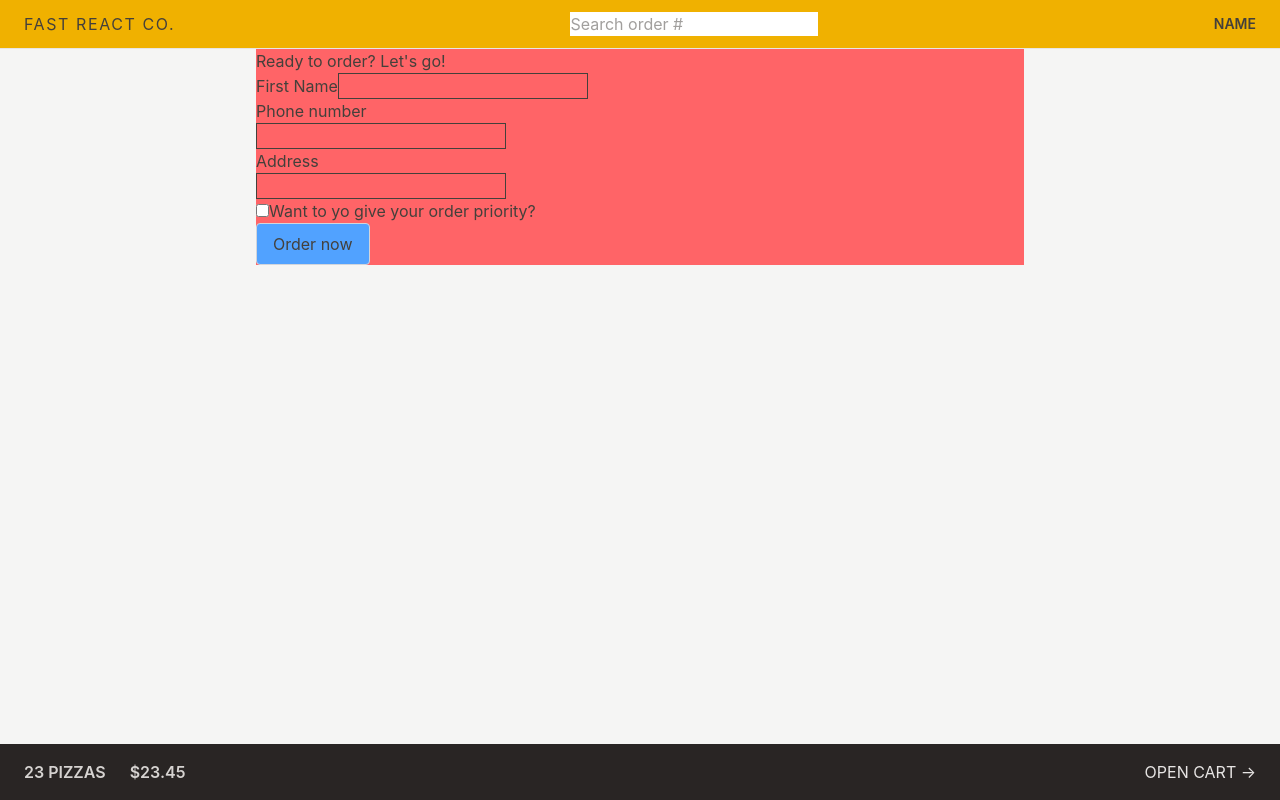
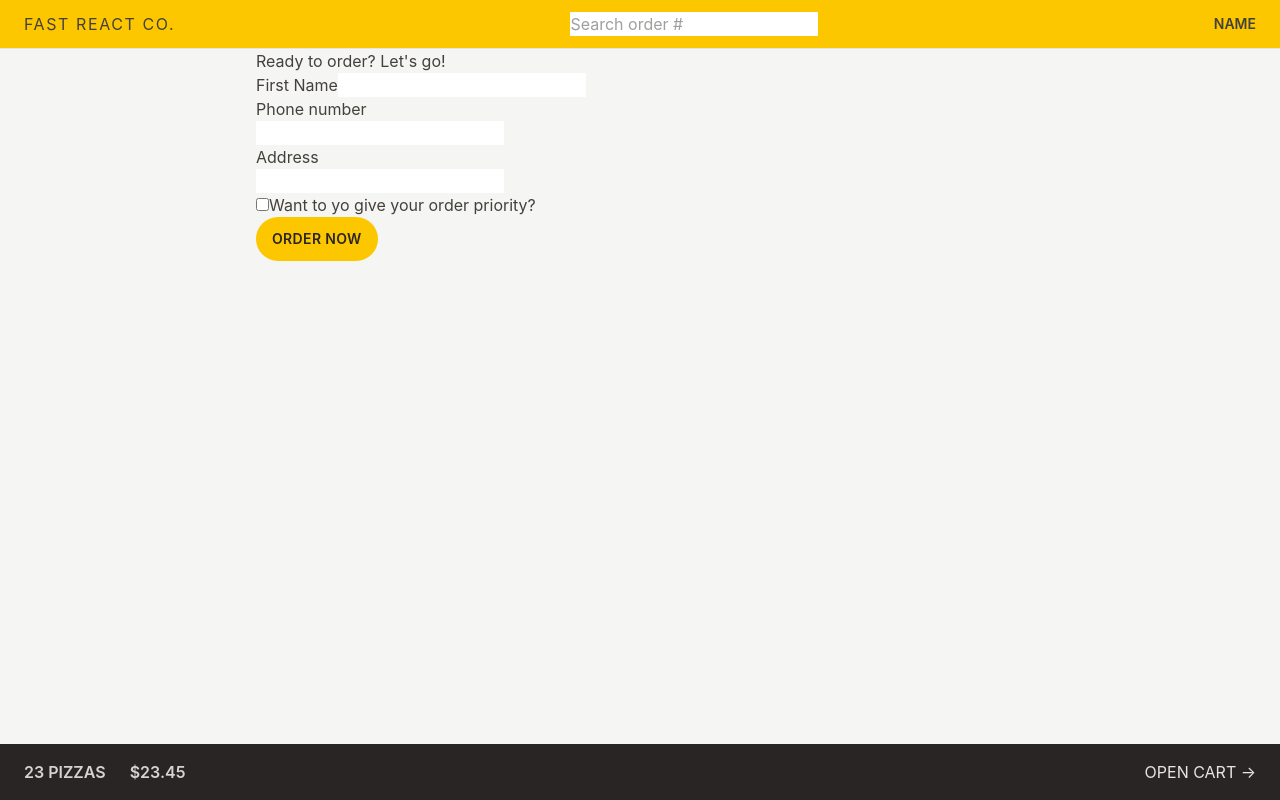
Before and after one commit to istiakAHMEDsaad/fast-react-pizza, a React (Vite) app: page /order/new in a window 1280 px wide. Built offline with nearby package versions, Linux system fonts and the light colour scheme.

Commit message:
added button style

```diff
--- a/src/features/cart/Cart.jsx
+++ b/src/features/cart/Cart.jsx
@@ -29,12 +29,17 @@ function Cart() {
 
   return (
     <div>
-      <Link to='/menu'>&larr; Back to menu</Link>
+      <Link
+        to="/menu"
+        className="text-sm text-blue-500 hover:text-blue-600 hover:underline transition-all"
+      >
+        &larr; Back to menu
+      </Link>
 
       <h2>Your cart, %NAME%</h2>
 
       <div>
-        <Link to='/order/new'>Order pizzas</Link>
+        <Link to="/order/new">Order pizzas</Link>
         <button>Clear cart</button>
       </div>
     </div>
--- a/src/features/order/CreateOrder.jsx
+++ b/src/features/order/CreateOrder.jsx
@@ -45,43 +45,45 @@ function CreateOrder() {
     <div>
       <h2>Ready to order? Let&apos;s go!</h2>
 
-      <Form method='POST' action='/order/new'>
+      <Form method="POST" action="/order/new">
         <div>
           <label>First Name</label>
-          <input type='text' name='customer' required className='border' />
+          <input type="text" name="customer" required className="bg-white" />
         </div>
 
         <div>
           <label>Phone number</label>
           <div>
-            <input type='tel' name='phone' required className='border' />
+            <input type="tel" name="phone" required className="bg-white" />
           </div>
-          {formErrors?.phone && <p className='text-red-500'>{formErrors.phone}</p>}
+          {formErrors?.phone && (
+            <p className="text-red-500">{formErrors.phone}</p>
+          )}
         </div>
 
         <div>
           <label>Address</label>
           <div>
-            <input type='text' name='address' required className='border' />
+            <input type="text" name="address" required className="bg-white" />
           </div>
         </div>
 
         <div>
           <input
-            type='checkbox'
-            name='priority'
-            id='priority'
+            type="checkbox"
+            name="priority"
+            id="priority"
             // value={withPriority}
             // onChange={(e) => setWithPriority(e.target.checked)}
           />
-          <label htmlFor='priority'>Want to yo give your order priority?</label>
+          <label htmlFor="priority">Want to yo give your order priority?</label>
         </div>
 
         <div>
-          <input type='hidden' name='cart' value={JSON.stringify(cart)} />
+          <input type="hidden" name="cart" value={JSON.stringify(cart)} />
           <button
             disabled={isSubmitting}
-            className='px-4 py-2 border border-gray-300 rounded bg-blue-400 cursor-pointer'
+            className="inline-block cursor-pointer rounded-full bg-yellow-400 px-4 py-3 text-sm font-semibold tracking-wide text-stone-800 uppercase transition-colors hover:bg-yellow-300 focus:bg-yellow-300 focus:ring focus:ring-yellow-300 focus:ring-offset-2 focus:outline-none disabled:cursor-not-allowed"
           >
             {isSubmitting ? 'Placing Order...' : 'Order now'}
           </button>
--- a/src/ui/AppLayout.jsx
+++ b/src/ui/AppLayout.jsx
@@ -13,7 +13,7 @@ function AppLayout() {
       <Header />
 
       <div className="overflow-y-auto">
-        <main className="mx-auto max-w-3xl bg-red-400">
+        <main className="mx-auto max-w-3xl">
           <Outlet />
         </main>
       </div>
--- a/src/ui/Header.jsx
+++ b/src/ui/Header.jsx
@@ -4,7 +4,7 @@ import Username from '../features/user/Username';
 
 function Header() {
   return (
-    <header className="flex items-center justify-between border-b border-stone-200 bg-yellow-500 px-4 py-3 uppercase sm:px-6">
+    <header className="flex items-center justify-between border-b border-stone-200 bg-yellow-400 px-4 py-3 uppercase sm:px-6">
       <Link to="/" className="tracking-widest">
         Fast React Co.
       </Link>
--- a/src/ui/Home.jsx
+++ b/src/ui/Home.jsx
@@ -2,7 +2,7 @@ import CreateUser from '../features/user/CreateUser';
 
 function Home() {
   return (
-    <div className="my-10 text-center sm:my-16 px-4">
+    <div className="my-10 px-4 text-center sm:my-16">
       <h1 className="mb-8 text-xl font-semibold md:text-3xl">
         The best pizza.
         <br />
```
